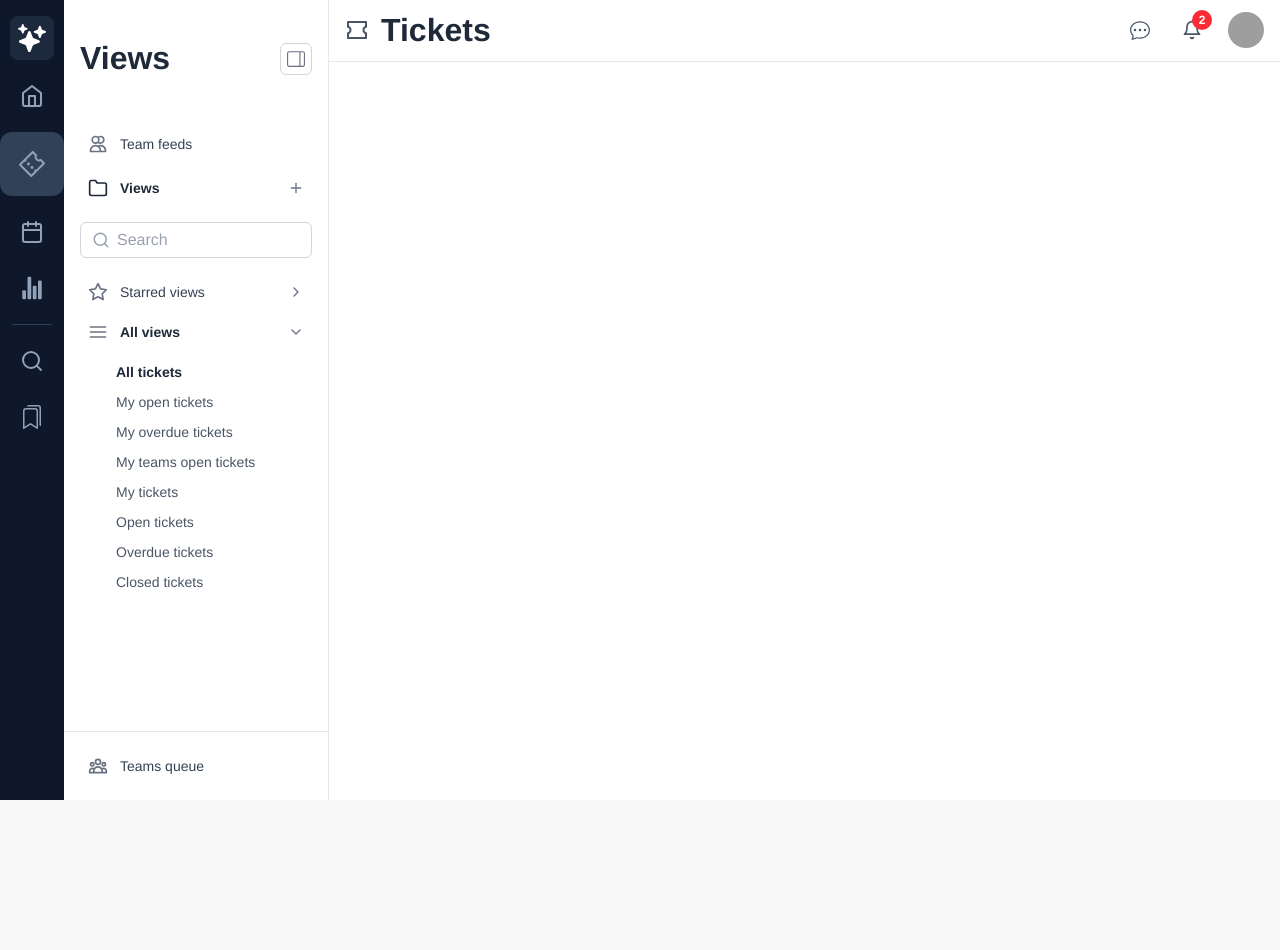
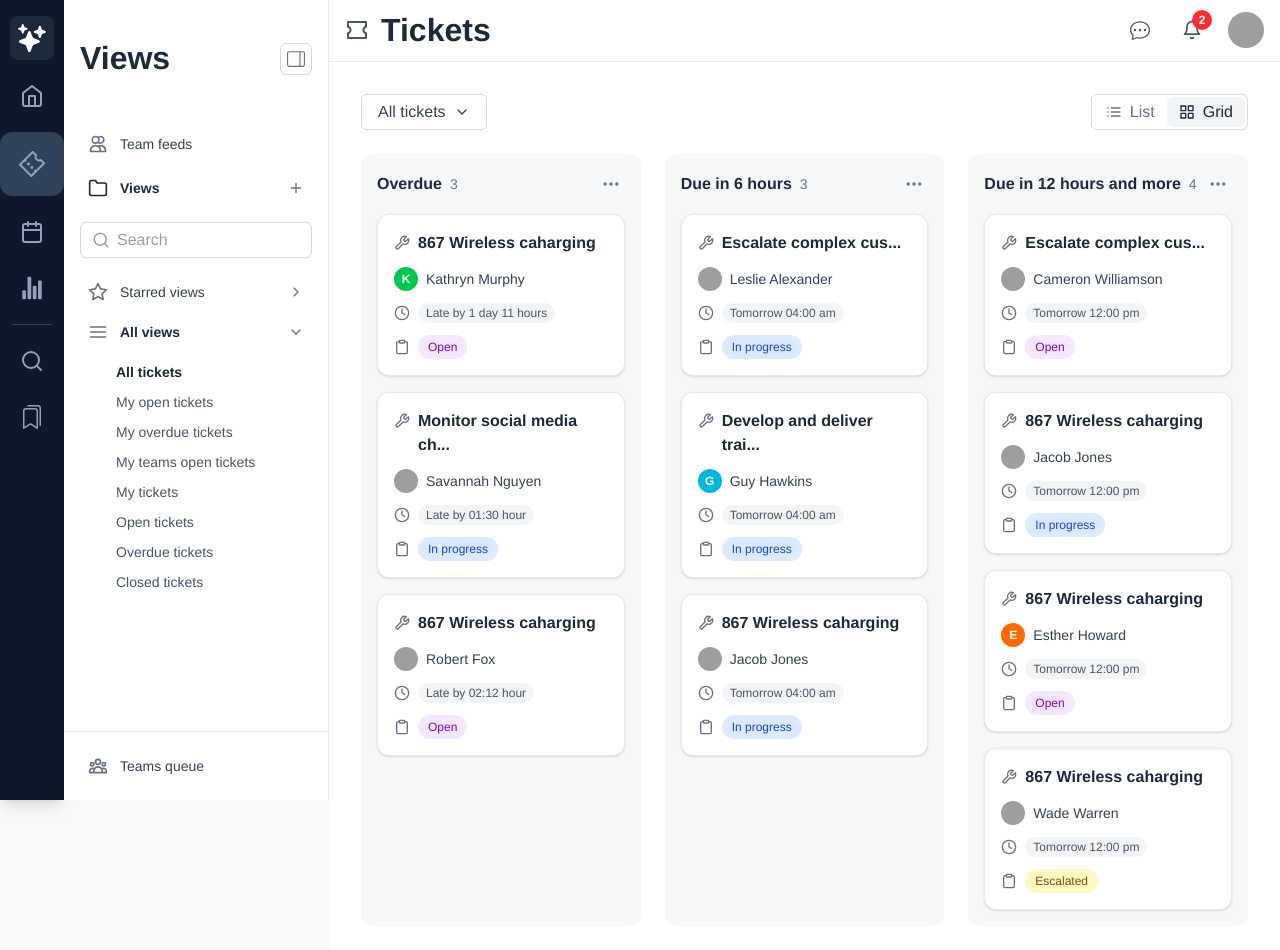
Before and after one commit to Mario-Duarte/kanban-board-demo, a React (Vite) app: page / in a window 1280 px wide. Shown: the top 950 px of the page. Before the commit the page ends 800 px from the top, so only its background shows below. Built offline with nearby package versions, Linux system fonts and the light colour scheme; grey boxes are pictures that could not be loaded.

Commit message:
Adding extra UI elements as components

```diff
--- /dev/null
+++ b/src/components/avatar/avatar.tsx
@@ -0,0 +1,28 @@
+interface AvatarProps {
+  src?: string;
+  initials: string;
+  name: string;
+  bgColor: string;
+}
+
+function Avatar({ src, initials, name, bgColor }: AvatarProps) {
+  return (
+    <>
+      {src ? (
+        <img
+          src={src}
+          alt={name}
+          className="w-6 h-6 rounded-full object-cover"
+        />
+      ) : (
+        <div
+          className={`w-6 h-6 rounded-full flex items-center justify-center text-white text-xs font-bold ${bgColor}`}
+        >
+          {initials}
+        </div>
+      )}
+    </>
+  );
+}
+
+export default Avatar;
--- /dev/null
+++ b/src/components/card/taskCard.tsx
@@ -0,0 +1,59 @@
+// src/components/TaskCard.tsx
+import React from "react";
+import { FiTool, FiClock, FiClipboard } from "react-icons/fi";
+import Avatar from "../avatar/avatar";
+import { StatusPill, type TaskStatus } from "../pill/statusPill";
+
+export interface Assignee {
+  name: string;
+  avatarUrl?: string;
+  initials: string;
+  bgColor: string;
+}
+
+export interface Task {
+  id: string;
+  title: string;
+  assignee: Assignee;
+  dueDate: string;
+  status: TaskStatus;
+}
+
+interface TaskCardProps {
+  task: Task;
+}
+
+export const TaskCard: React.FC<TaskCardProps> = ({ task }) => {
+  return (
+    <div className="bg-white border border-gray-200 rounded-xl p-4 shadow-sm hover:shadow-md transition-shadow duration-200">
+      <div className="flex flex-col gap-3">
+        <div className="flex items-start gap-2">
+          <FiTool className="text-gray-500 mt-1 flex-shrink-0" />
+          <p className="font-semibold text-gray-800">{task.title}</p>
+        </div>
+
+        <div className="flex items-center gap-2">
+          <Avatar
+            src={task.assignee.avatarUrl}
+            initials={task.assignee.initials}
+            name={task.assignee.name}
+            bgColor={task.assignee.bgColor}
+          />
+          <p className="text-sm text-gray-700">{task.assignee.name}</p>
+        </div>
+
+        <div className="flex items-center gap-2">
+          <FiClock className="text-gray-500" />
+          <span className="bg-gray-100 text-gray-600 text-xs font-medium px-2 py-0.5 rounded-full">
+            {task.dueDate}
+          </span>
+        </div>
+
+        <div className="flex items-center gap-2">
+          <FiClipboard className="text-gray-500" />
+          <StatusPill status={task.status} />
+        </div>
+      </div>
+    </div>
+  );
+};
--- /dev/null
+++ b/src/components/cols/kabanCols.tsx
@@ -0,0 +1,38 @@
+import { FiMoreHorizontal } from 'react-icons/fi';
+import { TaskCard, type Task } from '../card/taskCard';
+
+export interface KanbanColumnData {
+  id: string;
+  title: string;
+  tasks: Task[];
+}
+
+interface KanbanColumnProps {
+  column: KanbanColumnData;
+}
+
+function KanbanColumn({ column }:KanbanColumnProps) {
+  return (
+    <div className="bg-gray-100/70 rounded-xl p-4 w-full">
+      {/* Column Header */}
+      <div className="flex justify-between items-center mb-4">
+        <div className="flex items-center gap-2">
+          <h2 className="font-bold text-gray-800">{column.title}</h2>
+          <span className="text-gray-500 font-medium text-sm">{column.tasks.length}</span>
+        </div>
+        <button className="text-gray-500 hover:bg-gray-200 rounded-md p-1">
+          <FiMoreHorizontal size={20} />
+        </button>
+      </div>
+
+      {/* Task Cards */}
+      <div className="flex flex-col gap-4">
+        {column.tasks.map(task => (
+          <TaskCard key={task.id} task={task} />
+        ))}
+      </div>
+    </div>
+  );
+};
+
+export default KanbanColumn;
--- /dev/null
+++ b/src/components/pill/statusPill.tsx
@@ -0,0 +1,21 @@
+export type TaskStatus = "Open" | "In progress" | "Escalated";
+
+const STATUS_STYLES: Record<TaskStatus, string> = {
+  Open: "bg-purple-100 text-purple-700",
+  "In progress": "bg-blue-100 text-blue-700",
+  Escalated: "bg-yellow-100 text-yellow-800",
+};
+
+interface StatusPillProps {
+  status: TaskStatus;
+}
+
+export function StatusPill({ status }: StatusPillProps) {
+  return (
+    <span
+      className={`px-2.5 py-1 rounded-full text-xs font-medium ${STATUS_STYLES[status]}`}
+    >
+      {status}
+    </span>
+  );
+}
--- /dev/null
+++ b/src/components/views/tickets.tsx
@@ -0,0 +1,174 @@
+import { FiChevronDown, FiList, FiGrid } from "react-icons/fi";
+import type { Task } from "../card/taskCard";
+import type { KanbanColumnData } from "../cols/kabanCols";
+import KanbanColumn from "../cols/kabanCols";
+
+const overdueTasks: Task[] = [
+  {
+    id: "t1",
+    title: "867 Wireless caharging",
+    assignee: {
+      name: "Kathryn Murphy",
+      initials: "K",
+      bgColor: "bg-green-500",
+    },
+    dueDate: "Late by 1 day 11 hours",
+    status: "Open",
+  },
+  {
+    id: "t2",
+    title: "Monitor social media ch...",
+    assignee: {
+      name: "Savannah Nguyen",
+      avatarUrl: "https://i.pravatar.cc/150?img=1",
+      initials: "SN",
+      bgColor: "bg-blue-500",
+    },
+    dueDate: "Late by 01:30 hour",
+    status: "In progress",
+  },
+  {
+    id: "t3",
+    title: "867 Wireless caharging",
+    assignee: {
+      name: "Robert Fox",
+      avatarUrl: "https://i.pravatar.cc/150?img=2",
+      initials: "RF",
+      bgColor: "bg-red-500",
+    },
+    dueDate: "Late by 02:12 hour",
+    status: "Open",
+  },
+  {
+    id: "t4",
+    title: "Develop and deliver trai...",
+    assignee: {
+      name: "Cody Fisher",
+      avatarUrl: "https://i.pravatar.cc/150?img=3",
+      initials: "CF",
+      bgColor: "bg-yellow-500",
+    },
+    dueDate: "Tomorrow 04:00 am",
+    status: "In progress",
+  },
+];
+
+const dueIn6HoursTasks: Task[] = [
+  {
+    id: "t5",
+    title: "Escalate complex cus...",
+    assignee: {
+      name: "Leslie Alexander",
+      avatarUrl: "https://i.pravatar.cc/150?img=4",
+      initials: "LA",
+      bgColor: "bg-purple-500",
+    },
+    dueDate: "Tomorrow 04:00 am",
+    status: "In progress",
+  },
+  {
+    id: "t6",
+    title: "Develop and deliver trai...",
+    assignee: { name: "Guy Hawkins", initials: "G", bgColor: "bg-cyan-500" },
+    dueDate: "Tomorrow 04:00 am",
+    status: "In progress",
+  },
+  {
+    id: "t7",
+    title: "867 Wireless caharging",
+    assignee: {
+      name: "Jacob Jones",
+      avatarUrl: "https://i.pravatar.cc/150?img=5",
+      initials: "JJ",
+      bgColor: "bg-pink-500",
+    },
+    dueDate: "Tomorrow 04:00 am",
+    status: "In progress",
+  },
+];
+
+const dueIn12HoursTasks: Task[] = [
+  {
+    id: "t8",
+    title: "Escalate complex cus...",
+    assignee: {
+      name: "Cameron Williamson",
+      avatarUrl: "https://i.pravatar.cc/150?img=6",
+      initials: "CW",
+      bgColor: "bg-indigo-500",
+    },
+    dueDate: "Tomorrow 12:00 pm",
+    status: "Open",
+  },
+  {
+    id: "t9",
+    title: "867 Wireless caharging",
+    assignee: {
+      name: "Jacob Jones",
+      avatarUrl: "https://i.pravatar.cc/150?img=7",
+      initials: "JJ",
+      bgColor: "bg-pink-500",
+    },
+    dueDate: "Tomorrow 12:00 pm",
+    status: "In progress",
+  },
+  {
+    id: "t10",
+    title: "867 Wireless caharging",
+    assignee: {
+      name: "Esther Howard",
+      initials: "E",
+      bgColor: "bg-orange-500",
+    },
+    dueDate: "Tomorrow 12:00 pm",
+    status: "Open",
+  },
+  {
+    id: "t11",
+    title: "867 Wireless caharging",
+    assignee: {
+      name: "Wade Warren",
+      avatarUrl: "https://i.pravatar.cc/150?img=8",
+      initials: "WW",
+      bgColor: "bg-teal-500",
+    },
+    dueDate: "Tomorrow 12:00 pm",
+    status: "Escalated",
+  },
+];
+
+const boardData: KanbanColumnData[] = [
+  { id: "col1", title: "Overdue", tasks: overdueTasks.slice(0, 3) }, // Sliced to match image
+  { id: "col2", title: "Due in 6 hours", tasks: dueIn6HoursTasks },
+  { id: "col3", title: "Due in 12 hours and more", tasks: dueIn12HoursTasks },
+];
+
+export const KanbanBoard = () => {
+  return (
+    <main className="bg-white w-full p-4 md:p-6 lg:p-8">
+      <div className="flex flex-col sm:flex-row justify-between items-start sm:items-center mb-6 gap-4">
+        <button className="flex items-center gap-2 px-4 py-2 bg-white border border-gray-300 rounded-md text-sm font-medium text-gray-700 hover:bg-gray-50">
+          All tickets
+          <FiChevronDown />
+        </button>
+
+        <div className="flex items-center border border-gray-300 rounded-md p-0.5">
+          <button className="flex items-center gap-2 px-3 py-1.5 text-sm font-medium text-gray-500 hover:bg-gray-100 rounded-md">
+            <FiList />
+            List
+          </button>
+          <button className="flex items-center gap-2 px-3 py-1.5 text-sm font-medium text-gray-800 bg-gray-100 rounded-md">
+            <FiGrid />
+            Grid
+          </button>
+        </div>
+      </div>
+
+      <div className="grid grid-cols-1 md:grid-cols-2 xl:grid-cols-3 gap-6">
+        {boardData.map((column) => (
+          <KanbanColumn key={column.id} column={column} />
+        ))}
+      </div>
+    </main>
+  );
+};
--- a/src/pages/views.tsx
+++ b/src/pages/views.tsx
@@ -1,6 +1,7 @@
 import { RiTicketLine } from "react-icons/ri";
 import TopBar from "../components/topBar/topBar";
 import ViewsNav from "../components/viewsNav/viewsNav";
+import { KanbanBoard } from "../components/views/tickets";
 
 function ViewsPage() {
   return (
@@ -14,6 +15,7 @@ function ViewsPage() {
           userImageUrl="https://images.unsplash.com/photo-1535713875002-d1d0cf377fde?ixlib=rb-4.0.3&ixid=M3wxMjA3fDB8MHxwaG90by1wYWdlfHx8fGVufDB8fHx8fA%3D%3D&auto=format&fit=crop&w=880&q=80"
           notificationCount={2}
         />
+        <KanbanBoard />
       </div>
     </div>
   );
```
Lines whose indentation alone changed are shown as unchanged.
